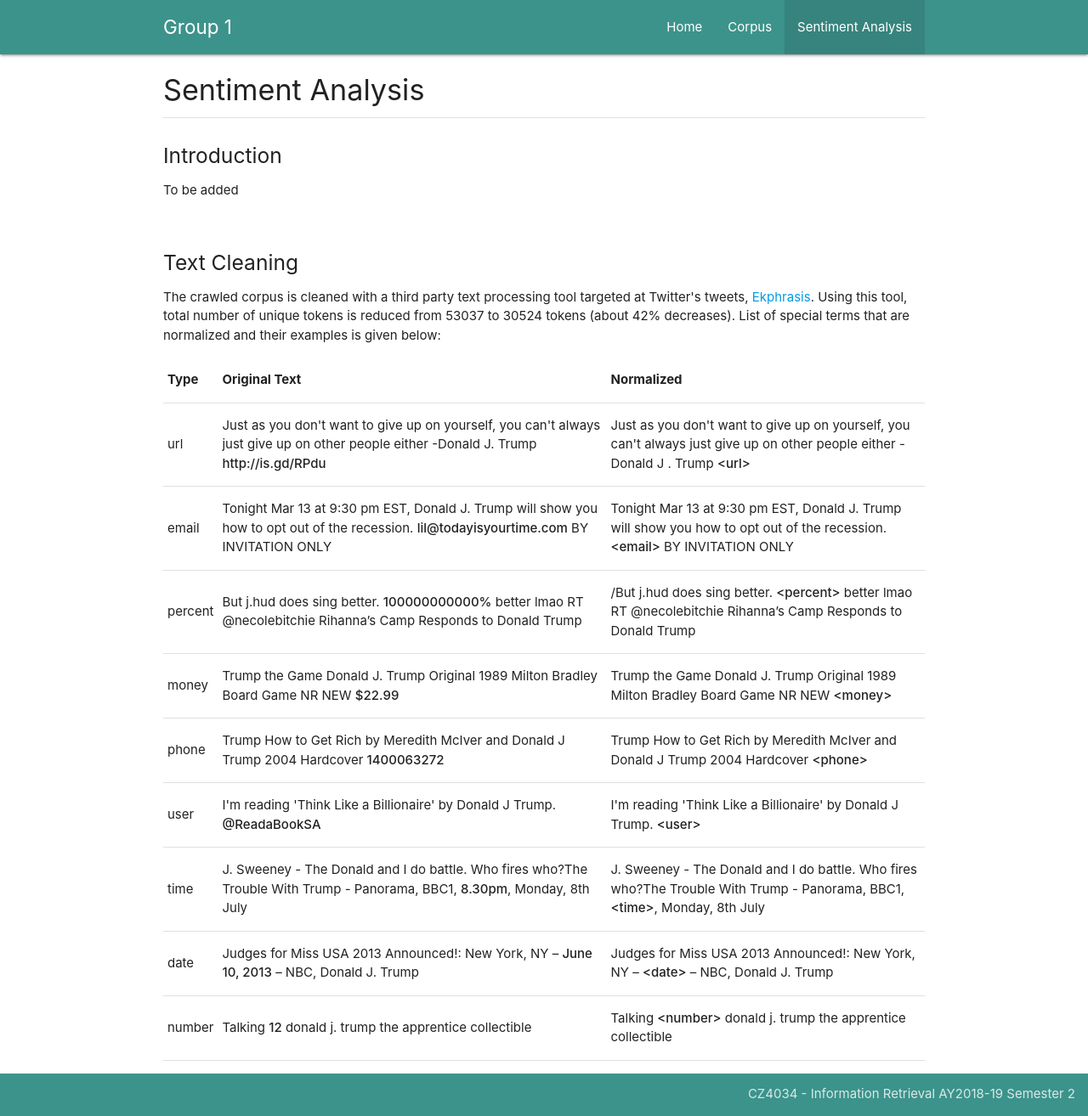
After one commit to BPYap/TweetIR, a Django app: page /sentiment/ in a window 1280 px wide. The commit adds this page. Shown: the whole page at 85% size. Run offline with Django 3.2, Linux system fonts and the light colour scheme.

Commit message:
Added blog page for classificaiton/sentiment analysis

```diff
--- a/tweets_cleaner.py
+++ b/tweets_cleaner.py
@@ -11,7 +11,7 @@ if __name__ == '__main__':
     text_processor = TextPreProcessor(
         # terms that will be ignored
         # possible values: ['email', 'percent', 'money', 'phone', 'user', 'time', 'url', 'date', 'hashtag']
-        omit = [],
+        omit=[],
 
         # terms that will be normalized
         # possible values: ['email', 'percent', 'money', 'phone', 'user', 'time', 'url', 'date', 'hashtag']
--- a/web_interface/templates/corpus.html
+++ b/web_interface/templates/corpus.html
@@ -2,7 +2,7 @@
 
 {% block content %}
     <div class="container">
-        <b><h4>Corpus Specification</h4></b>
+        <b><h4>Corpus Insights</h4></b>
         <div class="divider"></div>
 
         <div class="section">
--- a/web_interface/templates/layout.html
+++ b/web_interface/templates/layout.html
@@ -10,6 +10,7 @@
                     <ul id="nav-mobile" class="right hide-on-med-and-down">
                         <li id="Home"><a href="/">Home</a></li>
                         <li id="Corpus"><a href="/corpus">Corpus</a></li>
+                        <li id="Sentiment"><a href="/sentiment">Sentiment Analysis</a></li>
                     </ul>
                 </div>
             </div>
--- /dev/null
+++ b/web_interface/templates/sentiment.html
@@ -0,0 +1,87 @@
+{% extends "layout.html" %}
+
+{% block content %}
+    <div class="container">
+        <b><h4>Sentiment Analysis</h4></b>
+        <div class="divider"></div>
+
+        <div class="section">
+            <h5>Introduction</h5>
+            <p>To be added</p>
+        </div>
+
+        <div class="section">
+            <h5>Text Cleaning</h5>
+            <p>The crawled corpus is cleaned with a third party text processing tool targeted at Twitter's tweets,
+                <a href="https://github.com/cbaziotis/ekphrasis">Ekphrasis</a>. Using this tool, total number of unique
+                tokens is reduced from 53037 to 30524 tokens (about 42% decreases). List of special terms that are
+                normalized and their examples is given below:</p>
+            <table class="highlight responsive-table">
+                <thead>
+                    <tr>
+                        <th>Type</th>
+                        <th>Original Text</th>
+                        <th>Normalized</th>
+                    </tr>
+                </thead>
+                <tbody>
+                    <tr>
+                        <td>url</td>
+                        <td>Just as you don't want to give up on yourself, you can't always just give up on
+                            other people either -Donald J. Trump <strong>http://is.gd/RPdu</strong></td>
+                        <td>Just as you don't want to give up on yourself, you can't always just give up on
+                            other people either - Donald J . Trump <strong>&lt;url&gt;</strong></td>
+                    </tr>
+                    <tr>
+                        <td>email</td>
+                        <td>Tonight Mar 13 at 9:30 pm EST, Donald J. Trump will show you how to opt out of
+                            the recession. <strong>lil@todayisyourtime.com</strong> BY INVITATION ONLY</td>
+                        <td>Tonight Mar 13 at 9:30 pm EST, Donald J. Trump will show you how to opt out of
+                            the recession. <strong>&lt;email&gt;</strong> BY INVITATION ONLY</td>
+                    </tr>
+                    <tr>
+                        <td>percent</td>
+                        <td>But j.hud does sing better. <strong>100000000000%</strong> better lmao RT @necolebitchie Rihanna’s
+                            Camp Responds to Donald Trump</td>
+                        <td>/But j.hud does sing better. <strong>&lt;percent&gt;</strong> better lmao RT @necolebitchie Rihanna’s
+                            Camp Responds to Donald Trump</td>
+                    </tr>
+                    <tr>
+                        <td>money</td>
+                        <td>Trump the Game Donald J. Trump Original 1989 Milton Bradley Board Game NR
+                            NEW <strong>$22.99</strong></td>
+                        <td>Trump the Game Donald J. Trump Original 1989 Milton Bradley Board Game NR
+                            NEW <strong>&lt;money&gt;</strong></td>
+                    </tr>
+                    <tr>
+                        <td>phone</td>
+                        <td>Trump How to Get Rich by Meredith McIver and Donald J Trump 2004 Hardcover <strong>1400063272</strong></td>
+                        <td>Trump How to Get Rich by Meredith McIver and Donald J Trump 2004 Hardcover <strong>&lt;phone&gt;</strong></td>
+                    </tr>
+                    <tr>
+                        <td>user</td>
+                        <td>I'm reading 'Think Like a Billionaire' by Donald J Trump. <strong>@ReadaBookSA</strong></td>
+                        <td>I'm reading 'Think Like a Billionaire' by Donald J Trump. <strong>&lt;user&gt;</strong></td>
+                    </tr>
+                    <tr>
+                        <td>time</td>
+                        <td>J. Sweeney -  The Donald and I do battle. Who fires who?The Trouble With Trump -
+                            Panorama, BBC1, <strong>8.30pm</strong>, Monday, 8th July</td>
+                        <td>J. Sweeney -  The Donald and I do battle. Who fires who?The Trouble With Trump -
+                            Panorama, BBC1, <strong>&lt;time&gt;</strong>, Monday, 8th July</td>
+                    </tr>
+                    <tr>
+                        <td>date</td>
+                        <td>Judges for Miss USA 2013 Announced!: New York, NY – <strong>June 10, 2013</strong> – NBC, Donald J. Trump</td>
+                        <td>Judges for Miss USA 2013 Announced!: New York, NY – <strong>&lt;date&gt;</strong> – NBC, Donald J. Trump</td>
+                    </tr>
+                    <tr>
+                        <td>number</td>
+                        <td>Talking <strong>12</strong> donald j. trump the apprentice collectible</td>
+                        <td>Talking <strong>&lt;number&gt;</strong> donald j. trump the apprentice collectible</td>
+                    </tr>
+                </tbody>
+            </table>
+        </div>
+    </div>
+{% endblock %}
--- a/web_interface/web_interface/urls.py
+++ b/web_interface/web_interface/urls.py
@@ -21,5 +21,6 @@ from . import views
 urlpatterns = [
     # path('admin/', admin.site.urls),
     path('', views.home),
-    path('corpus/', views.corpus)
+    path('corpus/', views.corpus),
+    path('sentiment/', views.sentiment),
 ]
--- a/web_interface/web_interface/views.py
+++ b/web_interface/web_interface/views.py
@@ -7,3 +7,7 @@ def home(request):
 
 def corpus(request):
     return render(request, "corpus.html", {'name': "Corpus"})
+
+
+def sentiment(request):
+    return render(request, "sentiment.html", {'name': "Sentiment"})
```
